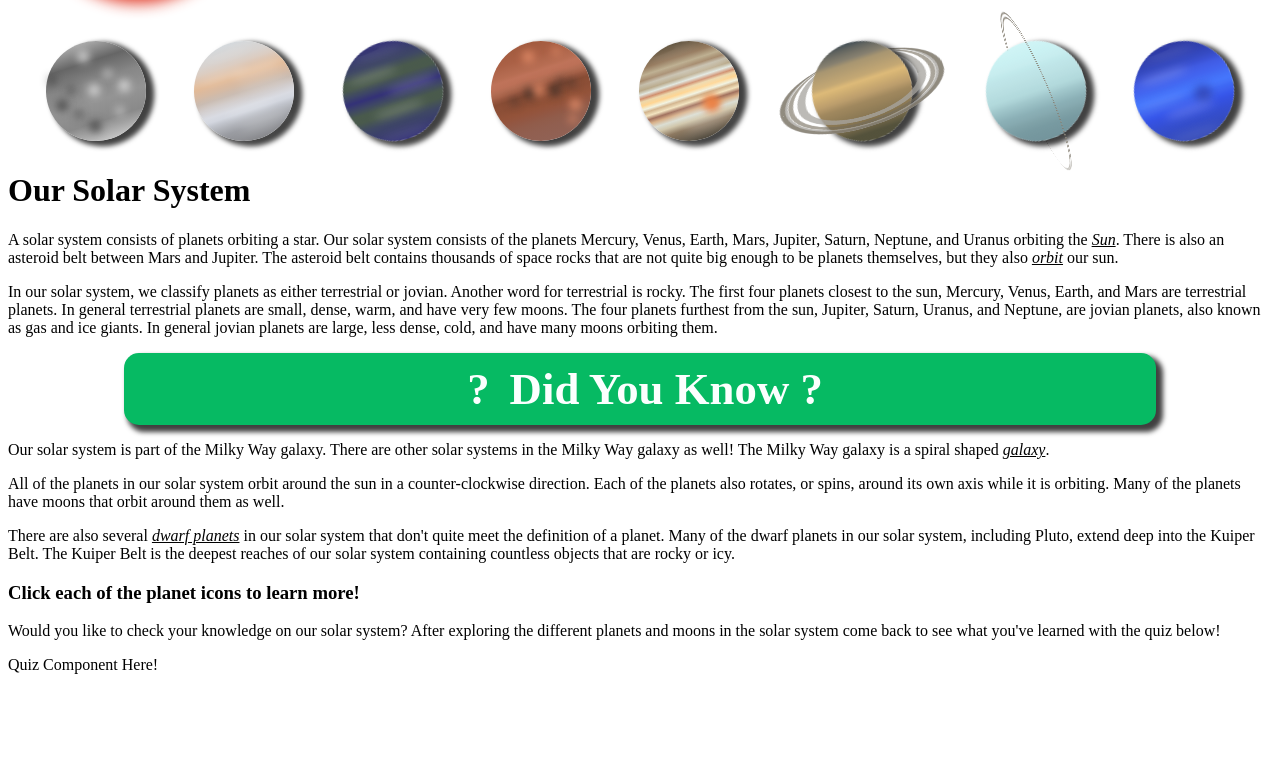
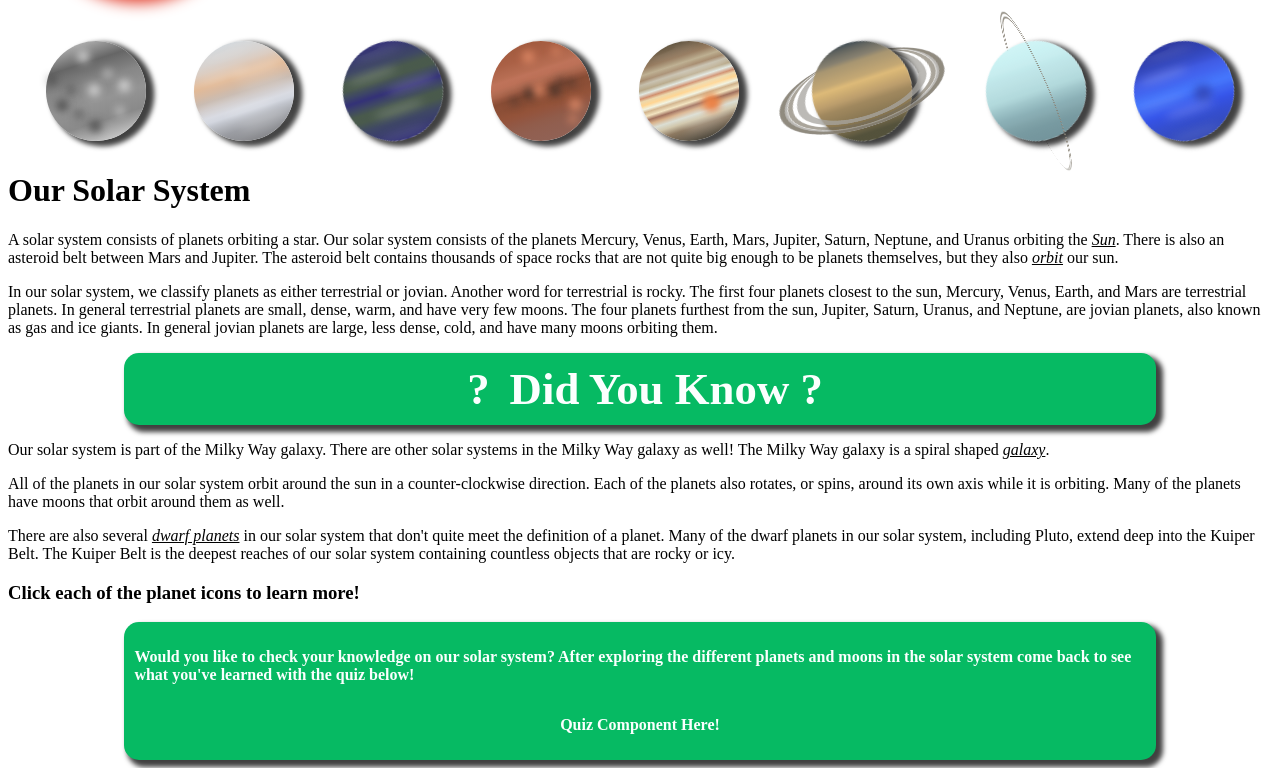
Before and after one commit to TeamPlanetQuack/planetQuackFrontEnd, a React (Create React App) app: page / in a window 1280 px wide. Shown: the part 241-1009 px from the top of the page. Before the commit the page ends 931 px from the top, so only its background shows below. Built offline with nearby package versions, Linux system fonts and the light colour scheme; no server answers.

Commit message:
some starting css for quiz div on homepage component

```diff
--- a/public/index.css
+++ b/public/index.css
@@ -90,6 +90,21 @@ a:hover {
     display: none;
 }
 
+#quizContainer {
+    background: #06BA63;
+    color: #FBFFFE;
+    font-weight: bold;
+    width: 80%;
+    padding: 10px;
+    border-radius: 15px;
+    justify-self: center;
+    box-shadow: 5px 5px 5px 2px rgba(0, 0, 0, 0.75);
+    display: flex;
+    flex-direction: column;
+    justify-content: center;
+    align-items: center;
+}
+
 @keyframes definitionsEaseIn{
     0% {
         transform:scale(0);
--- a/src/components/HomePage.tsx
+++ b/src/components/HomePage.tsx
@@ -106,13 +106,13 @@ function clickDidYouKnow () {
 
       <h3>Click each of the planet icons to learn more!</h3>
 
+    <div id="quizContainer">
       <p>
-        {" "}
         Would you like to check your knowledge on our solar system? After
         exploring the different planets and moons in the solar system come back
         to see what you've learned with the quiz below!
       </p>
-      <Quiz />
+      <Quiz /></div>
     </div>
   );
 };
```
Also changed, not shown: 3 other files (tests, documents, lock files or other folders).
